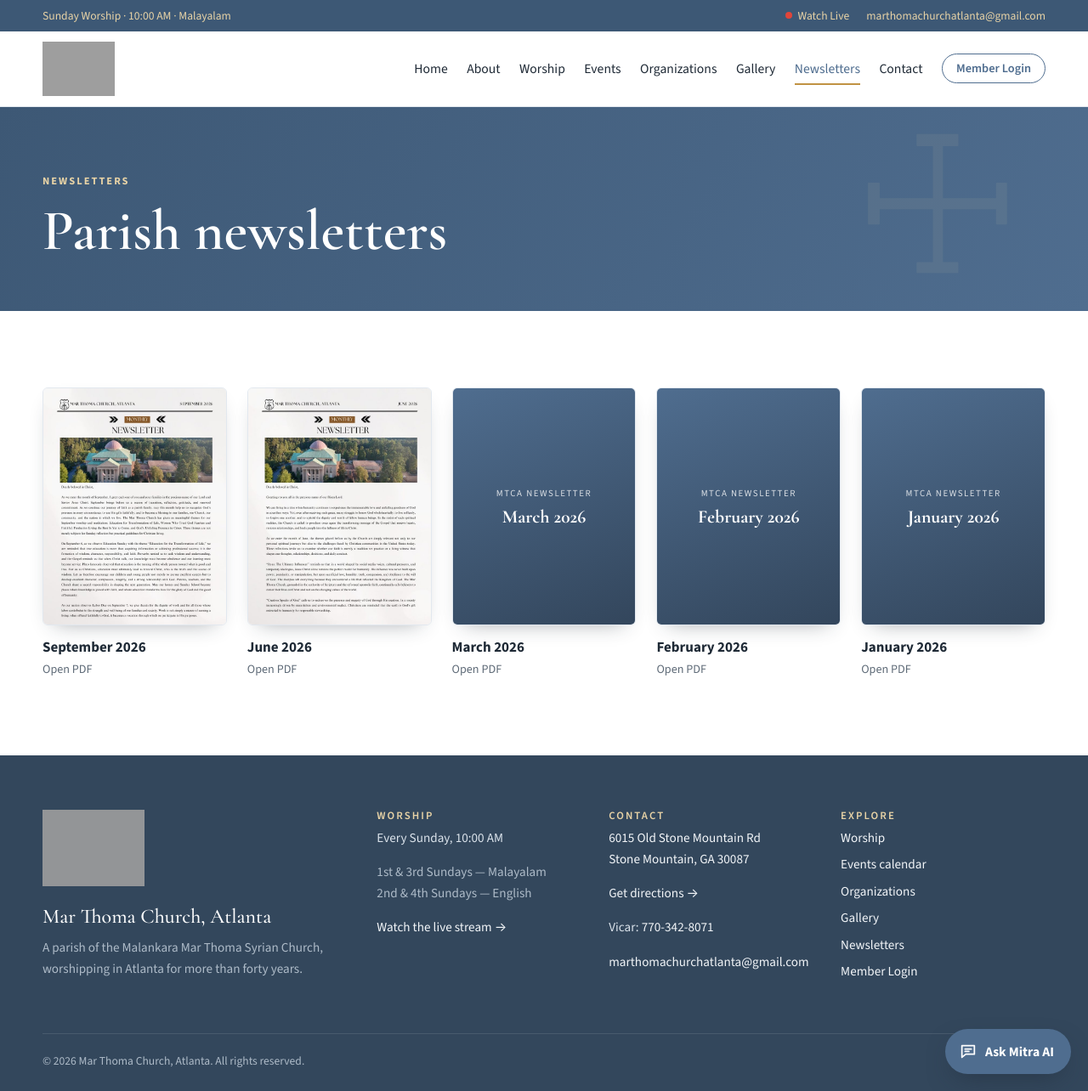
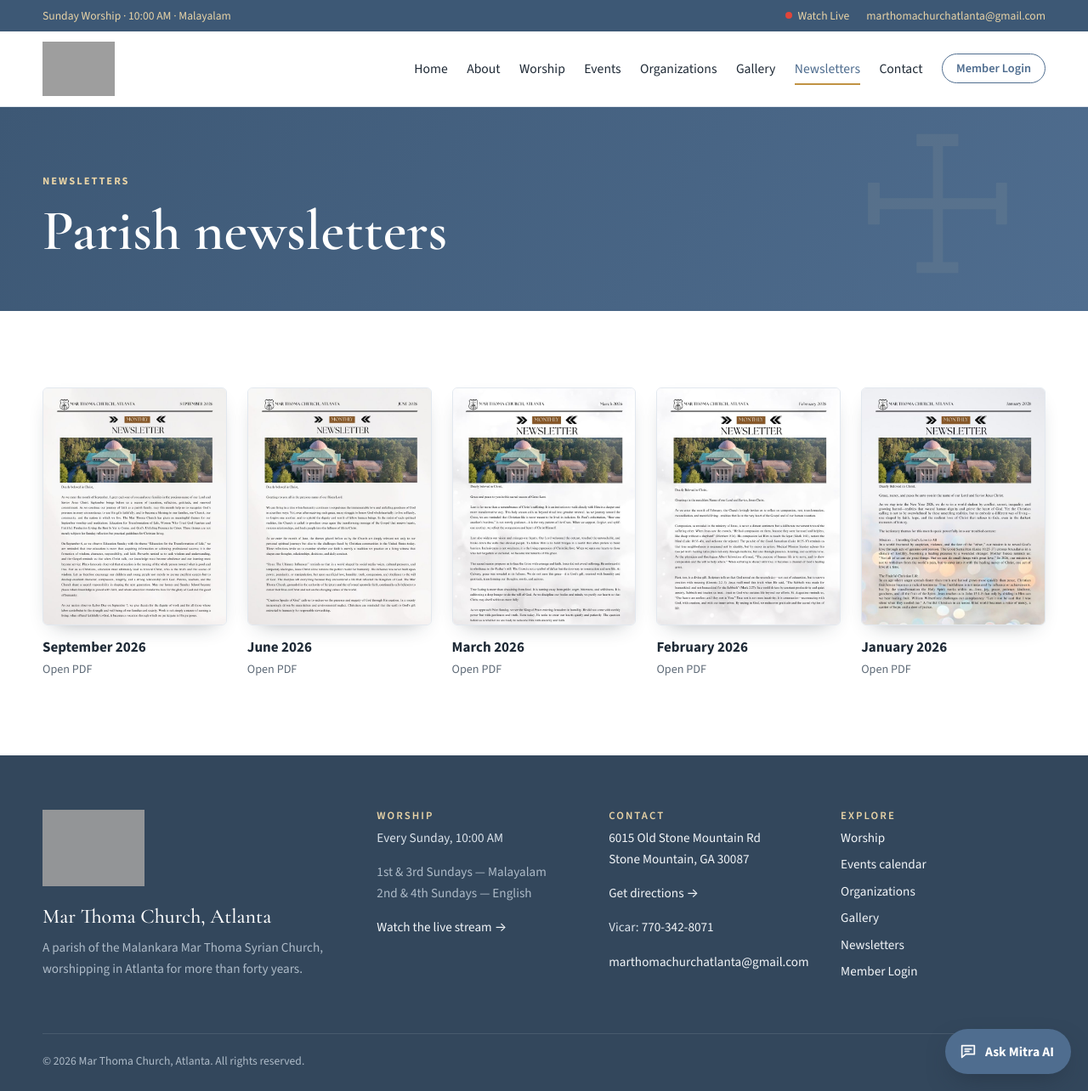
Before and after one commit to shajan-Factor42/AtlantaMarthomaChurch, a Jekyll site: the page built from newsletters.html, in a window 1280 px wide and 1284 px high. Shown: the whole window at 85% size. Built offline with Jekyll 4.4.1, drawn with Linux system fonts in a browser that asks for light colours.

Commit message:
Add newsletter covers

```diff
--- a/_data/newsletters.yml
+++ b/_data/newsletters.yml
@@ -11,7 +11,10 @@
   cover: /assets/newsletters/covers/June2026.jpg
 - title: March 2026
   file: 2026/03/March2026MTCANewsletter.pdf
+  cover: /assets/newsletters/covers/March2026.jpg
 - title: February 2026
   file: 2026/03/February2026MTCANewsletter.pdf
+  cover: /assets/newsletters/covers/February2026.jpg
 - title: January 2026
   file: 2026/03/January2026MTCANewsletter.pdf
+  cover: /assets/newsletters/covers/January2026.jpg
```
Also changed, not shown: assets/newsletters/covers/February2026.jpg (added), assets/newsletters/covers/January2026.jpg (added), assets/newsletters/covers/March2026.jpg (added).
